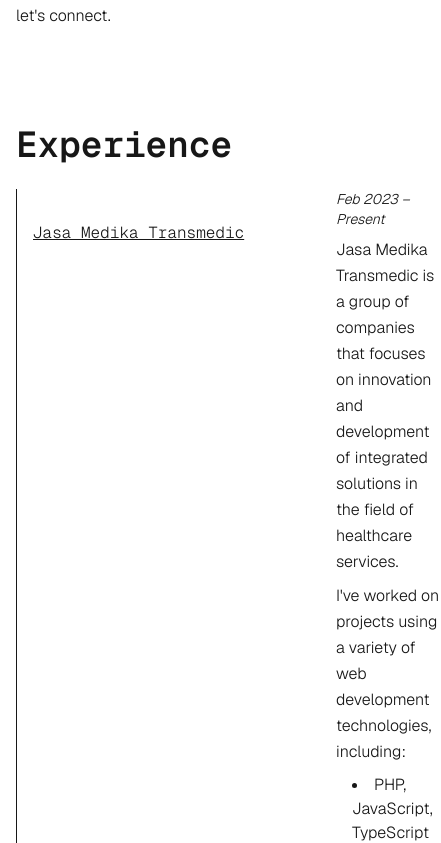
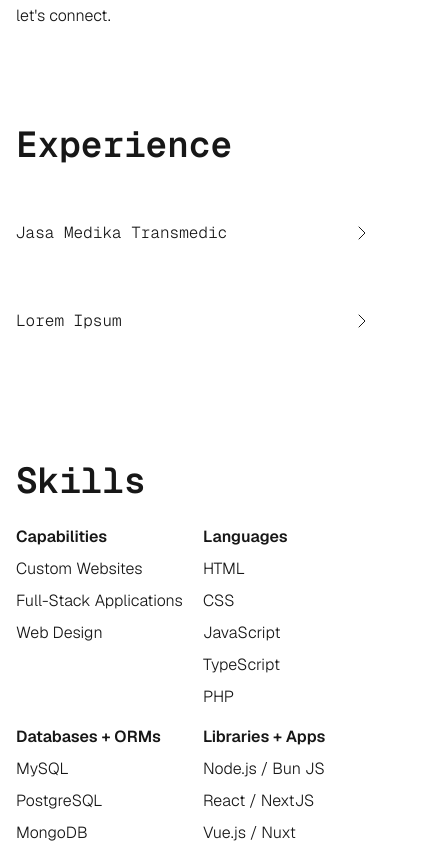
Before and after one commit to almsomnia/personal-portfolio, a Next.js app: page / in a window 390 px wide. Shown: the part 1681-2524 px from the top of the page, 441 px wide, since content can reach past the window. Built offline with nearby package versions, Linux system fonts and the light colour scheme.

Commit message:
feat: experience section responsive

```diff
--- /dev/null
+++ b/src/components/icons/ChevronRight.tsx
@@ -0,0 +1,22 @@
+export default function ({ className }: { className: string }) {
+   return (
+      <>
+         <svg
+            xmlns="http://www.w3.org/2000/svg"
+            width={24}
+            height={24}
+            viewBox="0 0 24 24"
+            className={className}
+         >
+            <path
+               fill="none"
+               stroke="currentColor"
+               strokeLinecap="round"
+               strokeLinejoin="round"
+               strokeWidth={1}
+               d="m9 18l6-6l-6-6"
+            ></path>
+         </svg>
+      </>
+   )
+}
--- a/src/components/landing/LandingExperience.tsx
+++ b/src/components/landing/LandingExperience.tsx
@@ -1,6 +1,7 @@
 "use client"
 
-import { JSX, MouseEvent, useState } from "react"
+import { JSX, MouseEvent, useState, useEffect } from "react"
+import ChevronRight from "../icons/ChevronRight"
 
 type Experience = {
    company: string
@@ -12,7 +13,136 @@ type Experience = {
 }
 
 export default function () {
-   const experiences: Experience[] = [
+   const experiences = getExperiences()
+
+   const [selectedExp, setSelectedExp] = useState<Experience | undefined>(
+      experiences[0],
+   )
+
+   function onExperienceSelected(event: MouseEvent, experience: Experience) {
+      event.stopPropagation()
+      setSelectedExp(experience)
+   }
+
+   return (
+      <section
+         id="experience"
+         className="container"
+      >
+         <div className="flex flex-col gap-6">
+            <h2 className="font-mono text-4xl font-semibold">Experience</h2>
+            {renderExperiences({
+               experiences,
+               onExperienceSelected,
+               selectedExperience: selectedExp,
+            })}
+         </div>
+      </section>
+   )
+}
+
+function renderExperienceDescription(experience: Experience) {
+   return (
+      <>
+         <div className="flex flex-col gap-2">
+            <span className="text-sm font-light italic">
+               {Object.values(experience.time).join(" – ")}
+            </span>
+            <div className="flex flex-col gap-2">{experience.description}</div>
+         </div>
+      </>
+   )
+}
+
+type ExperienceSectionProp = {
+   experiences: Experience[]
+   selectedExperience: Experience | undefined
+   onExperienceSelected: (event: MouseEvent, item: Experience) => void
+}
+
+function renderExperiences(props: ExperienceSectionProp) {
+   const [viewportWidth, setViewportWidth] = useState(0)
+
+   useEffect(() => {
+      const handleResize = () => setViewportWidth(window.innerWidth)
+      handleResize()
+
+      window.addEventListener("resize", handleResize)
+      return () => window.removeEventListener("resize", handleResize)
+   }, [])
+   return (
+      <>
+         {viewportWidth < 768
+            ? renderExperienceAccordion(props)
+            : renderExperienceTab(props)}
+      </>
+   )
+}
+
+function renderExperienceTab({
+   experiences,
+   selectedExperience,
+   onExperienceSelected,
+}: ExperienceSectionProp) {
+   return (
+      <div className="flex">
+         <div className="flex w-[18rem] shrink-0 flex-col border-e">
+            {experiences.map((exp, index) => (
+               <div
+                  key={index}
+                  className="flex cursor-pointer items-center py-8 ps-4"
+                  onClick={(event) => onExperienceSelected(event, exp)}
+               >
+                  <span
+                     className={[
+                        `flex-1 font-mono font-light`,
+                        selectedExperience?.company === exp.company
+                           ? `font-medium`
+                           : ``,
+                     ].join(" ")}
+                  >
+                     {exp.company}
+                  </span>
+               </div>
+            ))}
+         </div>
+         <div className="flex-1 ps-8">
+            {selectedExperience &&
+               renderExperienceDescription(selectedExperience)}
+         </div>
+      </div>
+   )
+}
+
+function renderExperienceAccordion({
+   experiences,
+   selectedExperience,
+   onExperienceSelected,
+}: ExperienceSectionProp) {
+   return (
+      <div className="flex flex-col">
+         {experiences.map((item, index) => (
+            <details
+               key={index}
+               className="group/details"
+            >
+               <summary className="flex items-center justify-between py-8 marker:content-['']">
+                  <span className="font-mono font-light group-open/details:font-medium">
+                     {item.company}
+                  </span>
+                  <ChevronRight className="group-open/details:rotate-90" />
+               </summary>
+               <div className="group-open/details:pb-8">
+                  {renderExperienceDescription(item)}
+               </div>
+            </details>
+         ))}
+      </div>
+   )
+}
+
+function getExperiences(): Experience[] {
+   return [
       {
          company: "Jasa Medika Transmedic",
          time: {
@@ -50,60 +180,28 @@ export default function () {
             </>
          ),
       },
+      {
+         company: "Lorem Ipsum",
+         time: {
+            from: "Jan 2024",
+            to: "Present",
+         },
+         description: (
+            <>
+               <p className="leading-relaxed font-light text-pretty">
+                  Lorem ipsum dolor sit amet consectetur adipisicing elit. Magni
+                  quia soluta quod impedit tenetur distinctio nihil, nisi sequi
+                  eum alias quasi voluptatem vero voluptatum, odio quaerat,
+                  ratione ipsam laborum debitis?
+               </p>
+               <p className="leading-relaxed font-light text-pretty">
+                  Lorem ipsum dolor sit amet consectetur adipisicing elit. Magni
+                  quia soluta quod impedit tenetur distinctio nihil, nisi sequi
+                  eum alias quasi voluptatem vero voluptatum, odio quaerat,
+                  ratione ipsam laborum debitis?
+               </p>
+            </>
+         ),
+      },
    ]
-
-   const [selectedExp, setSelectedExp] = useState<Experience | undefined>(
-      experiences[0],
-   )
-
-   function onExperienceSelected(event: MouseEvent, experience: Experience) {
-      event.stopPropagation()
-      setSelectedExp(experience)
-   }
-
-   return (
-      <section id="experience" className="container">
-         <div className="flex flex-col gap-6">
-            <h2 className="font-mono text-4xl font-semibold">Experience</h2>
-            <div className="flex">
-               <div className="flex w-[18rem] shrink-0 flex-col border-s">
-                  {experiences.map((exp, index) => (
-                     <div
-                        key={index}
-                        className="flex cursor-pointer items-center py-8 ps-4"
-                        onClick={(event) => onExperienceSelected(event, exp)}
-                     >
-                        <span
-                           className={[
-                              `flex-1 font-mono font-light`,
-                              selectedExp?.company === exp.company
-                                 ? `underline`
-                                 : ``,
-                           ].join(" ")}
-                        >
-                           {exp.company}
-                        </span>
-                     </div>
-                  ))}
-               </div>
-               <div className="flex-1 ps-8">
-                  {selectedExp && renderExperienceDescription(selectedExp)}
-               </div>
-            </div>
-         </div>
-      </section>
-   )
 }
-
-function renderExperienceDescription(experience: Experience) {
-   return (
-      <>
-         <div className="flex flex-col gap-2">
-            <span className="text-sm font-light italic">
-               {Object.values(experience.time).join(" – ")}
-            </span>
-            <div className="flex flex-col gap-2">{experience.description}</div>
-         </div>
-      </>
-   )
-}
```
Also changed, not shown: src/assets/css/globals.css (indentation only).
